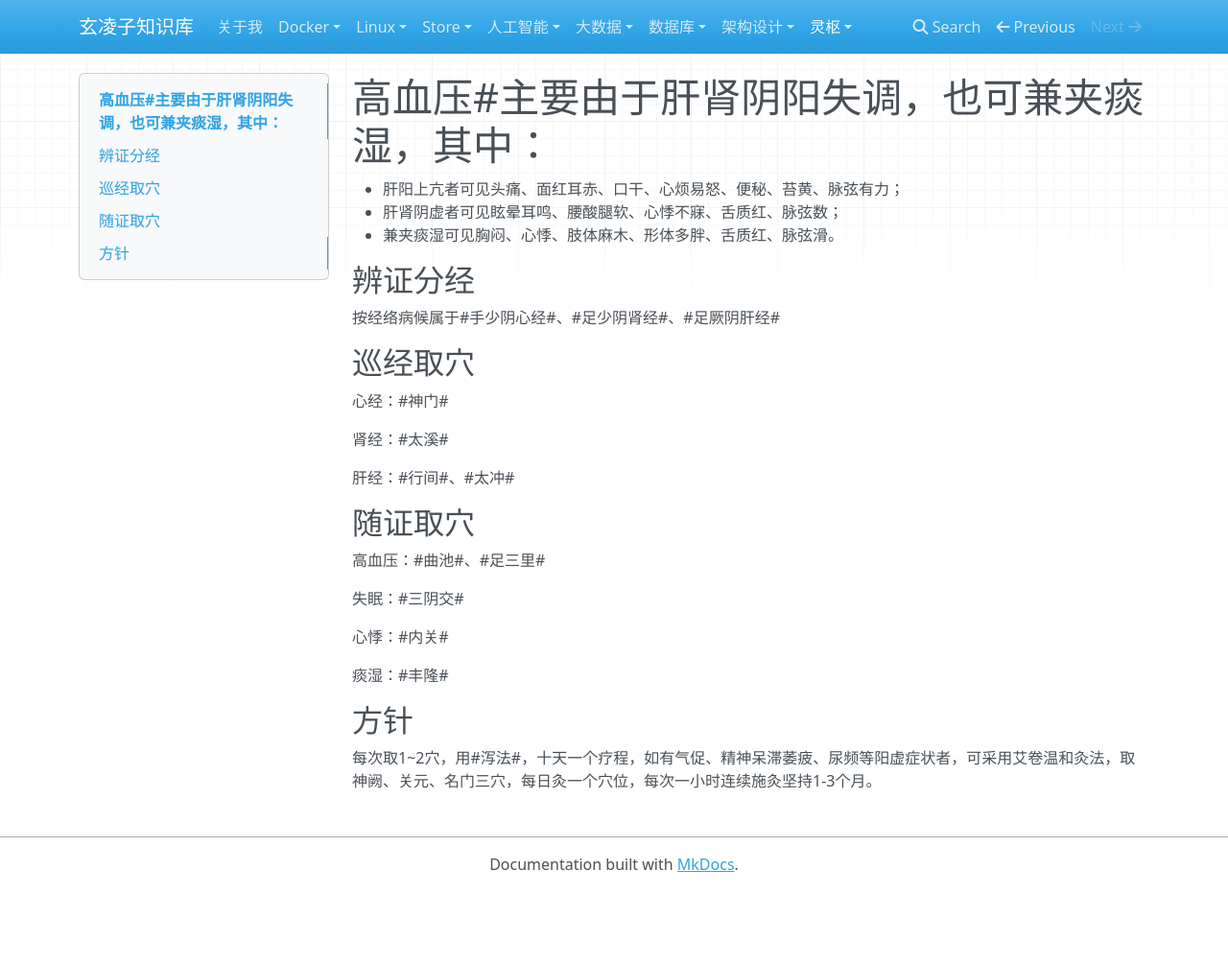
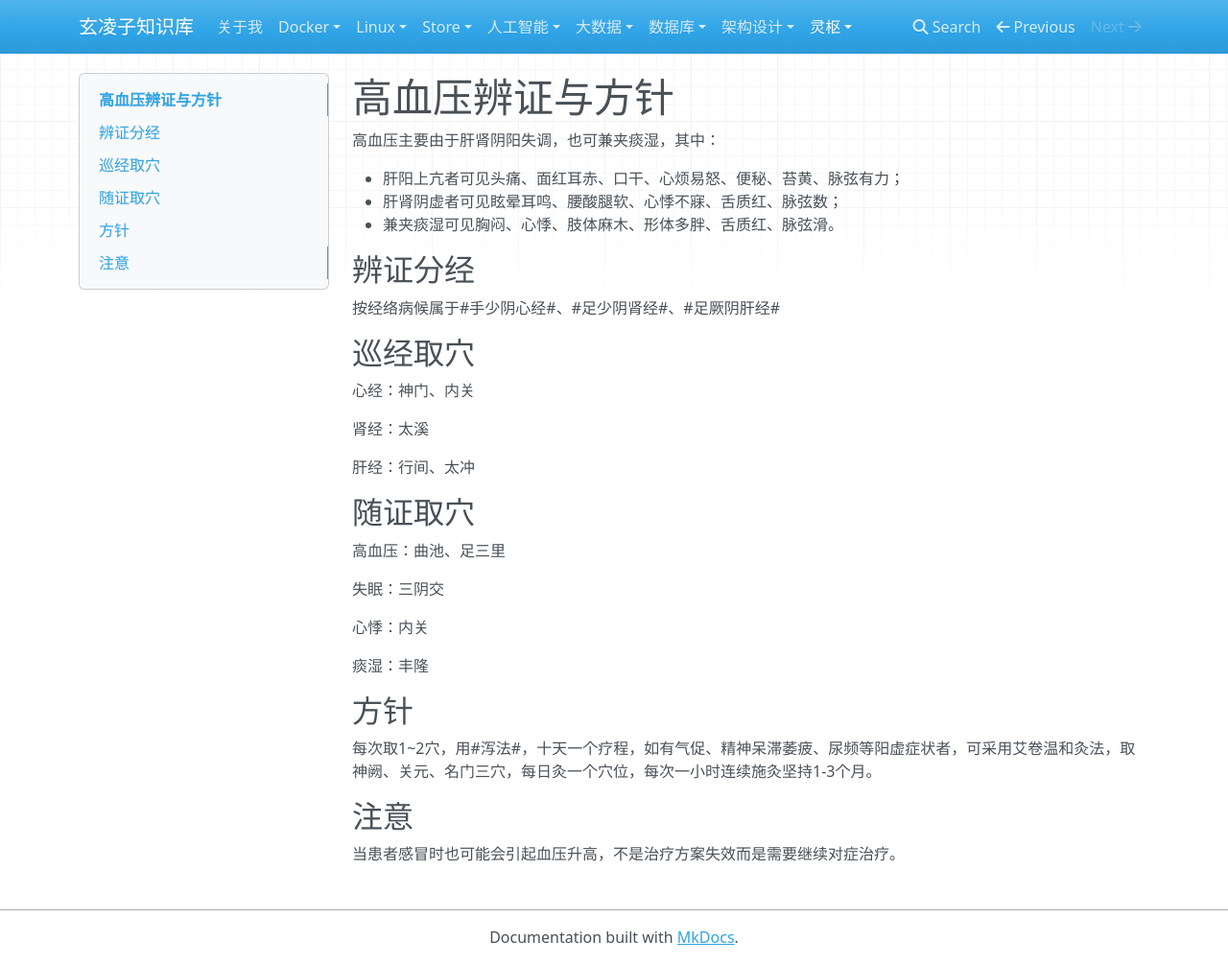
Before and after one commit to icefairy/mywiki, an MkDocs documentation site: the page built from docs/灵枢/高血压辨证与方针.md, in a window 1280 px wide and 1005 px high. Shown: the whole window at 96% size. Built offline with MkDocs 1.6.1, drawn with Linux system fonts in a browser that asks for light colours; nearby versions of some CDN libraries; a script that is not in the unit is left out.

Commit message:
add note

```diff
--- a/docs/灵枢/高血压辨证与方针.md
+++ b/docs/灵枢/高血压辨证与方针.md
@@ -1,4 +1,6 @@
-#高血压#主要由于肝肾阴阳失调，也可兼夹痰湿，其中：
+# 高血压辨证与方针
+
+高血压主要由于肝肾阴阳失调，也可兼夹痰湿，其中：
 
 * 肝阳上亢者可见头痛、面红耳赤、口干、心烦易怒、便秘、苔黄、脉弦有力；
 * 肝肾阴虚者可见眩晕耳鸣、腰酸腿软、心悸不寐、舌质红、脉弦数；
@@ -10,22 +12,25 @@
 
 ## 巡经取穴
 
-心经：#神门#
+心经：神门、内关
 
-肾经：#太溪#
+肾经：太溪
 
-肝经：#行间#、#太冲#
+肝经：行间、太冲
 
 ## 随证取穴
 
-高血压：#曲池#、#足三里#
+高血压：曲池、足三里
 
-失眠：#三阴交#
+失眠：三阴交
 
-心悸：#内关#
+心悸：内关
 
-痰湿：#丰隆#
+痰湿：丰隆
 
 ## 方针
 
 每次取1~2穴，用#泻法#，十天一个疗程，如有气促、精神呆滞萎疲、尿频等阳虚症状者，可采用艾卷温和灸法，取神阙、关元、名门三穴，每日灸一个穴位，每次一小时连续施灸坚持1-3个月。
+
+## 注意
+当患者感冒时也可能会引起血压升高，不是治疗方案失效而是需要继续对症治疗。
```
